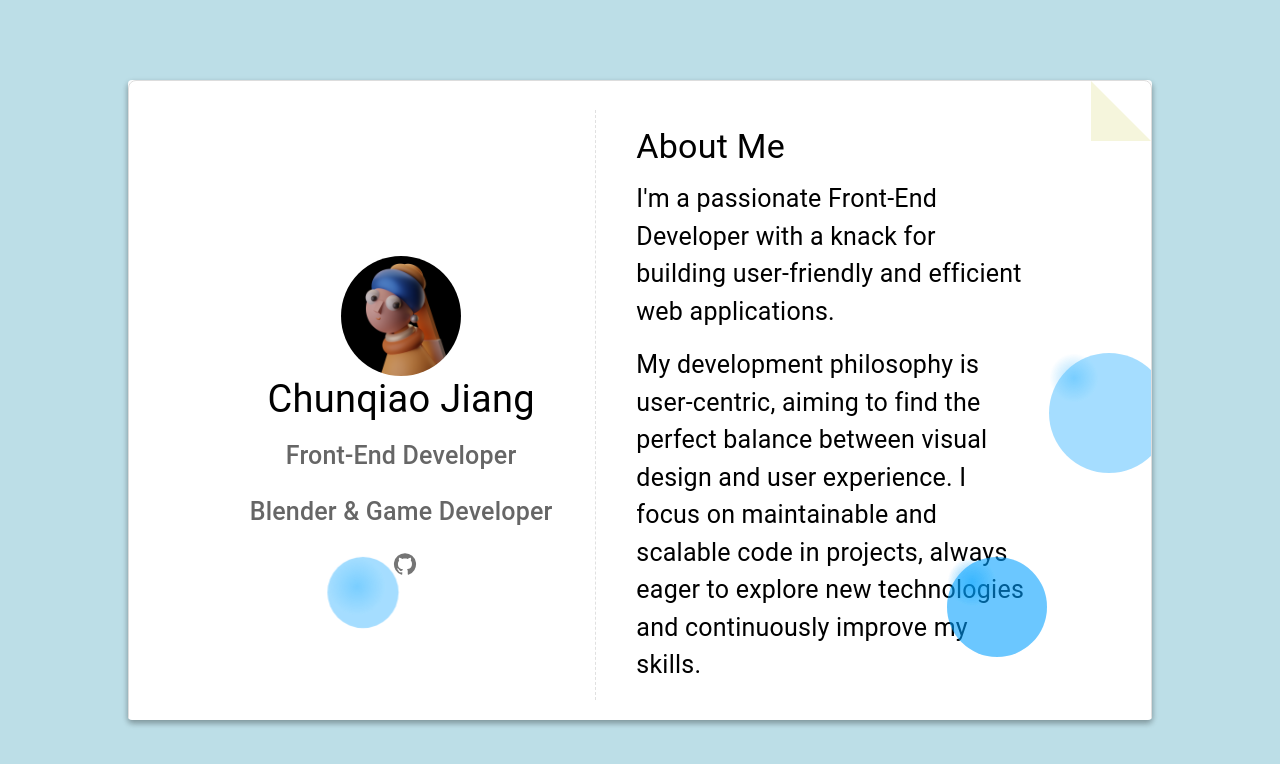
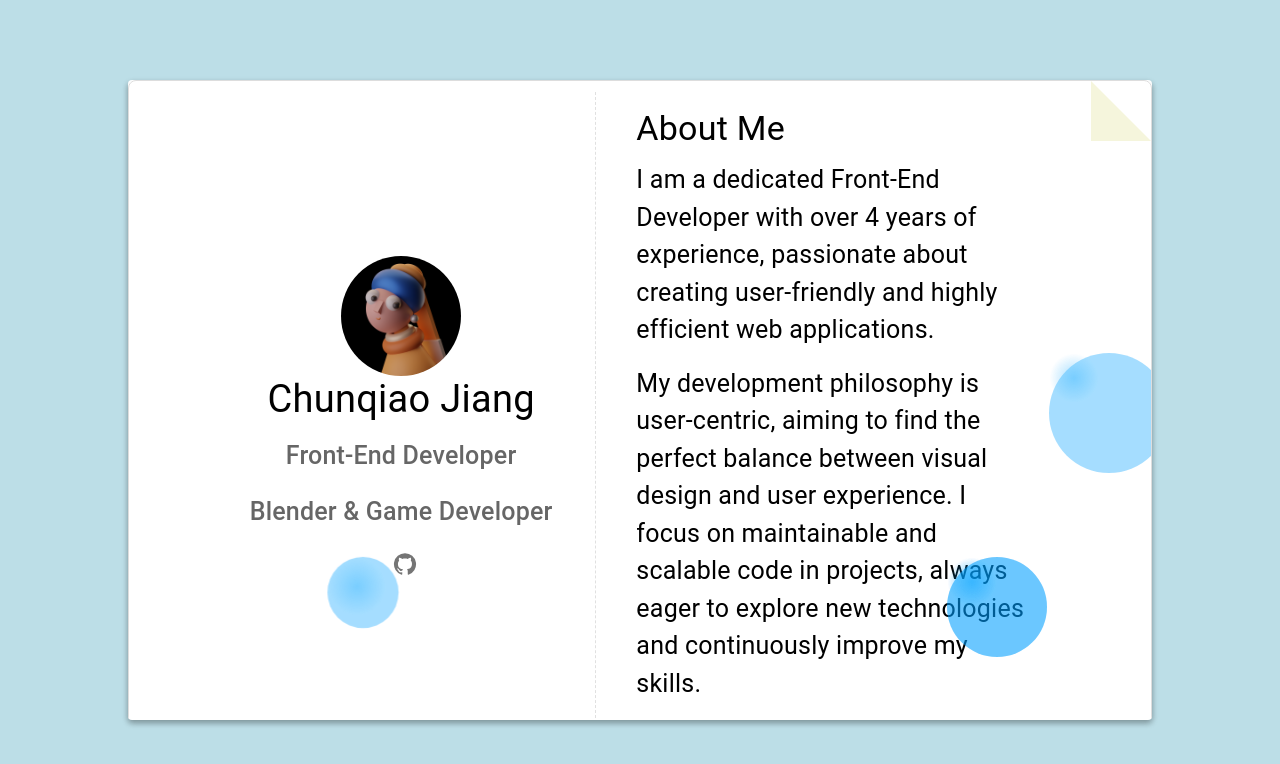
Before and after one commit to jcqiao/jcqiao.github.io, a React (Create React App) app: page / in a window 1280 px wide. Shown: the top 764 px of the page. Built offline with nearby package versions, Linux system fonts and the light colour scheme.

Commit message:
Update info

```diff
--- a/src/Components/PageOne/RightPart.js
+++ b/src/Components/PageOne/RightPart.js
@@ -9,8 +9,9 @@ function RightPart() {
           About Me
         </Typography>
         <Typography variant="body1" paragraph>
-          I'm a passionate Front-End Developer with a knack for building
-          user-friendly and efficient web applications.
+          I am a dedicated Front-End Developer with over 4 years of experience,
+          passionate about creating user-friendly and highly efficient web
+          applications.
         </Typography>
 
         <Typography variant="body1" paragraph>
```
